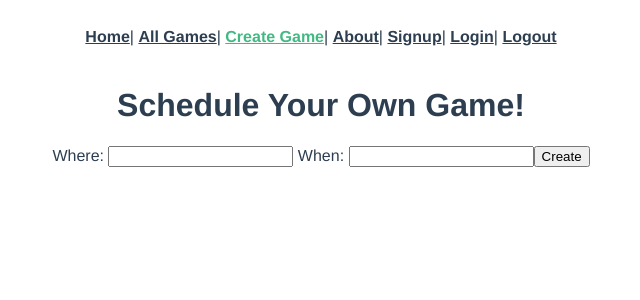
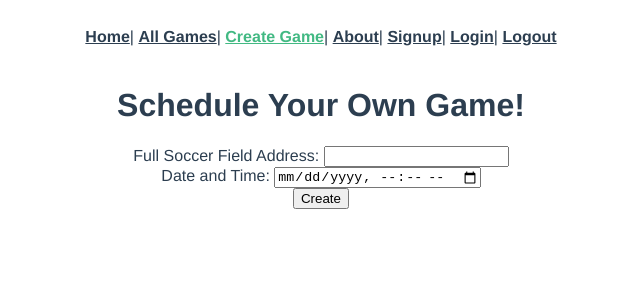
Before and after one commit to ernestomelchor/capstone_frontend_vuejs, a Vue app: page /games/new in a window 1280 px wide. Shown: the top 300 px of the page, without its empty margins (319-959 px from the left). Built offline with nearby package versions, Linux system fonts and the light colour scheme.

Commit message:
add ability to create a game given an existing field, need to make this more dynamic

```diff
--- a/src/views/GamesNew.vue
+++ b/src/views/GamesNew.vue
@@ -5,10 +5,14 @@
       <ul>
         <li v-for="error in errors">{{ error }}</li>
       </ul>
-      Where:
-      <input type="list" v-model="newFieldId" />
-      When:
-      <input type="text" v-model="newDateTime" />
+      <div>
+        Full Soccer Field Address:
+        <input type="number" v-model="newFieldId" />
+      </div>
+      <div>
+        Date and Time:
+        <input type="datetime-local" v-model="newDateTime" />
+      </div>
       <input type="submit" value="Create" />
     </form>
   </div>
@@ -22,8 +26,7 @@ export default {
     return {
       newFieldId: "",
       newDateTime: "",
-      newPhotoHeight: "",
-      errors: [],
+      errors: []
     };
   },
   created: function() {},
@@ -31,18 +34,18 @@ export default {
     createGame: function() {
       var params = {
         field_id: this.newFieldId,
-        date_time: this.newDateTime,
+        date_time: this.newDateTime
       };
       axios
         .post("/api/games", params)
-        .then((response) => {
+        .then(response => {
           this.$router.push("/games");
         })
-        .catch((error) => {
+        .catch(error => {
           console.log(error.response);
           this.errors = error.response.data.errors;
         });
-    },
-  },
+    }
+  }
 };
 </script>
```
